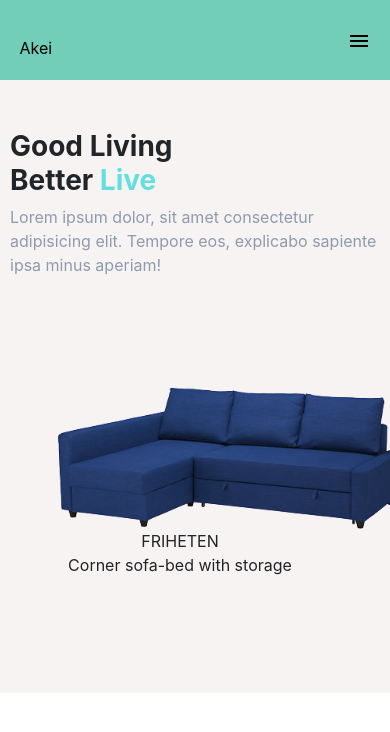
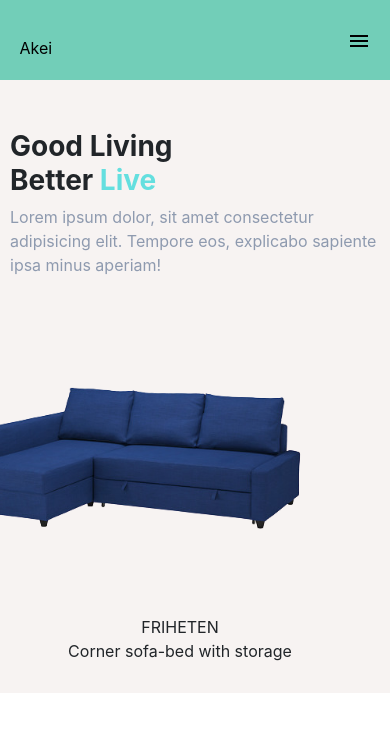
Before and after one commit to GroupTugasAkhir/FrontEnd-AKEI, a React (Create React App) app: page / in a window 390 px wide. Shown: the top 732 px of the page. Built offline with nearby package versions, Linux system fonts and the light colour scheme.

Commit message:
fixing mobile view

```diff
--- a/src/pages/style.css
+++ b/src/pages/style.css
@@ -123,7 +123,7 @@ section {
     .home-img img {
         margin-left: 10vw;
         margin-right: 10vw;
-        left: 0px;
+        left: -100px;
         top: -30px;
         height: 100vw;
     }
@@ -131,6 +131,7 @@ section {
     .home-img-text {
         transform: rotate(0deg);
         position: absolute;
+        bottom: 150px;
         text-align: center;
     }
 
```
Also changed, not shown: 1 other file (tests, documents, lock files or other folders).
